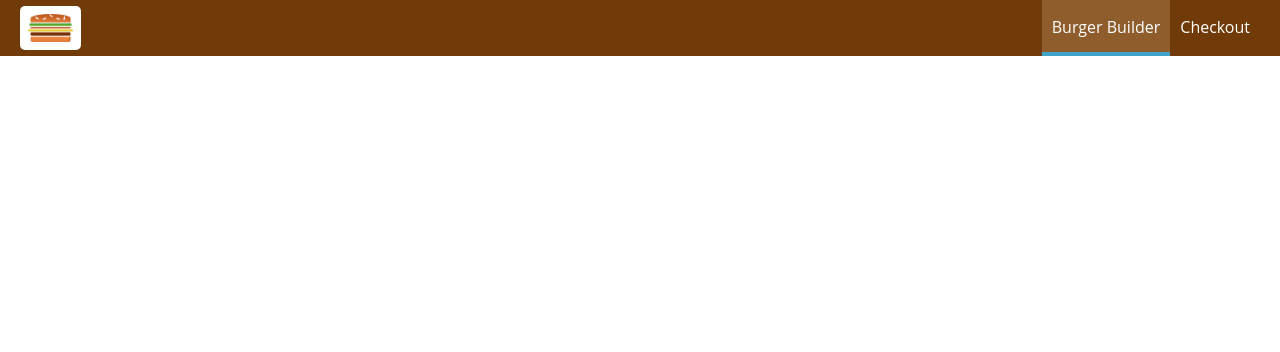
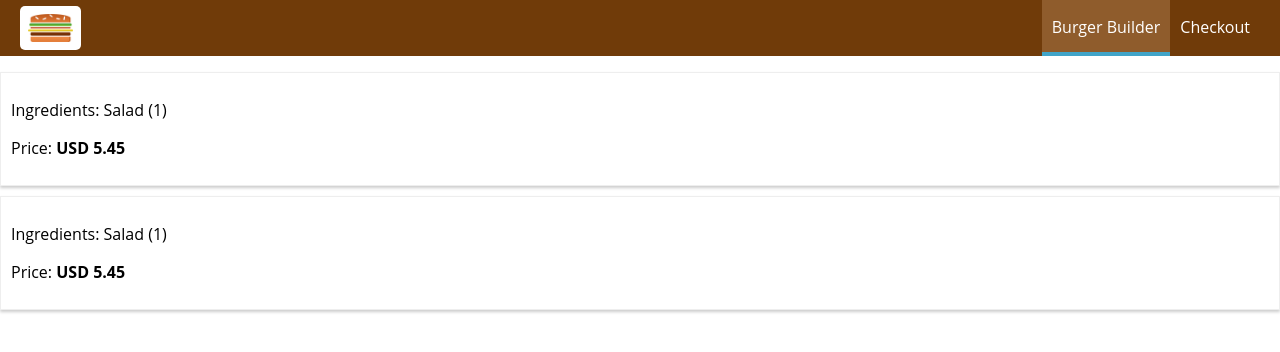
Before and after one commit to KrystianKaminski/reactApp-burger, a React (Create React App) app in the folder react-builder-burger-v1/: page /orders in a window 1280 px wide. Shown: the top 352 px of the page. Built offline with nearby package versions, Linux system fonts and the light colour scheme.

Commit message:
Orders page created

```diff
--- a/react-builder-burger-v1/src/App.js
+++ b/react-builder-burger-v1/src/App.js
@@ -4,6 +4,7 @@
 import Layout from './components/Layout/Layout'
 import BurgerBuilder from './containers/BurgerBuilder/BurgerBuilder';
 import Checkout from './containers/Checkout/Checkout';
+import Orders from './containers/Orders/Orders'
 
 class App extends Component {
 
@@ -13,6 +14,7 @@
         <Layout>
           <Switch>
             <Route path="/checkout" component={Checkout} />
+            <Route path="/orders" component={Orders} />
             <Route path="/" exact component={BurgerBuilder} />
           </Switch>
         </Layout>
--- /dev/null
+++ b/react-builder-burger-v1/src/components/Order/Order.js
@@ -0,0 +1,12 @@
+import React from 'react'
+
+import classes from './Order.module.css'
+
+const Order = (props) => (
+    <div className={classes.Order}>
+        <p>Ingredients: Salad (1)</p>
+        <p>Price: <strong>USD 5.45</strong></p>
+    </div>
+)
+
+export default Order
--- /dev/null
+++ b/react-builder-burger-v1/src/components/Order/Order.module.css
@@ -0,0 +1,8 @@
+.Order {
+    width: 100%;
+    border: 1px solid #eee;
+    box-shadow: 0 2px 3px #ccc;
+    padding: 10px;
+    margin: 10px auto;
+    box-sizing: border-box;
+}
--- /dev/null
+++ b/react-builder-burger-v1/src/containers/Orders/Orders.js
@@ -0,0 +1,16 @@
+import React, {Component} from 'react'
+
+import Order from '../../components/Order/Order'
+
+class Orders extends Component {
+    render() {
+        return (
+            <div>
+                <Order/>
+                <Order/>
+            </div>
+        )
+    }
+}
+
+export default Orders
```
